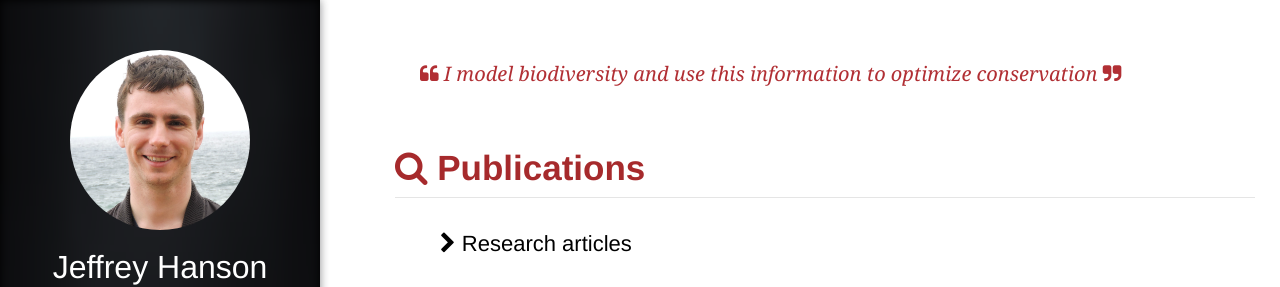
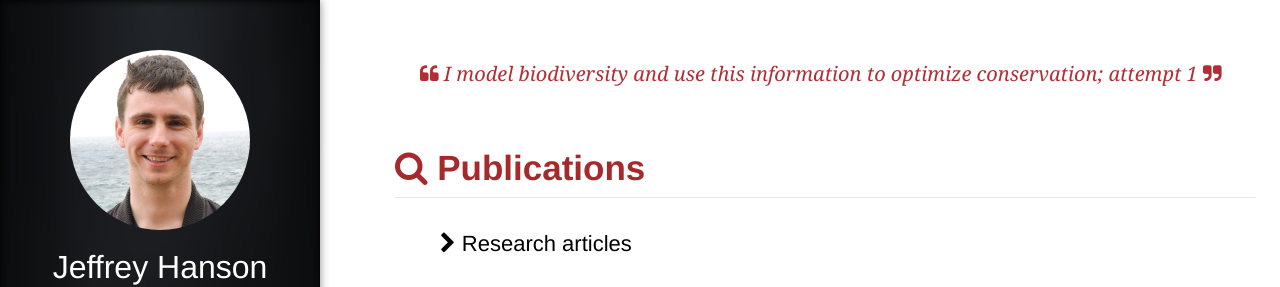
Before and after one commit to jeffreyhanson/jeffreyhanson.github.io, a Jekyll site: the page built from index.html, in a window 1280 px wide and 900 px high. Shown: the top 287 px of the window. Built offline with Jekyll 4.4.1, drawn with Linux system fonts in a browser that asks for light colours; nearby versions of some CDN libraries.

Commit message:
update 2

```diff
--- a/_config.yml
+++ b/_config.yml
@@ -25,7 +25,7 @@ SEO_GOOGLE_SITE_VERIFICATION:
 ############################# Personnal Informations ################################
 name   : Jeffrey Hanson #Your name
 summary: Conservation Scientist # a simple sentence about you
-quote  : "I model biodiversity and use this information to optimize conservation" # a quote about you
+quote  : "I model biodiversity and use this information to optimize conservation; attempt 1" # a quote about you
 phone  : +61 04 3108 8950 # your phone number
 # vcard  : /assets/leoderbois.vcf
 # street : 6 Delamore Court
--- a/_sass/_custom.scss
+++ b/_sass/_custom.scss
@@ -3,9 +3,3 @@
 */
 
 $link-color                       : #112236;
-$link-color-hover                 : #436280;
-$panel-link-color-hover           : #436280;
-$panel-link-color                 : #a3bad2;
-$content-quote-color              : #112236;
-
-$content-quote-font-size          : 40px;
```
